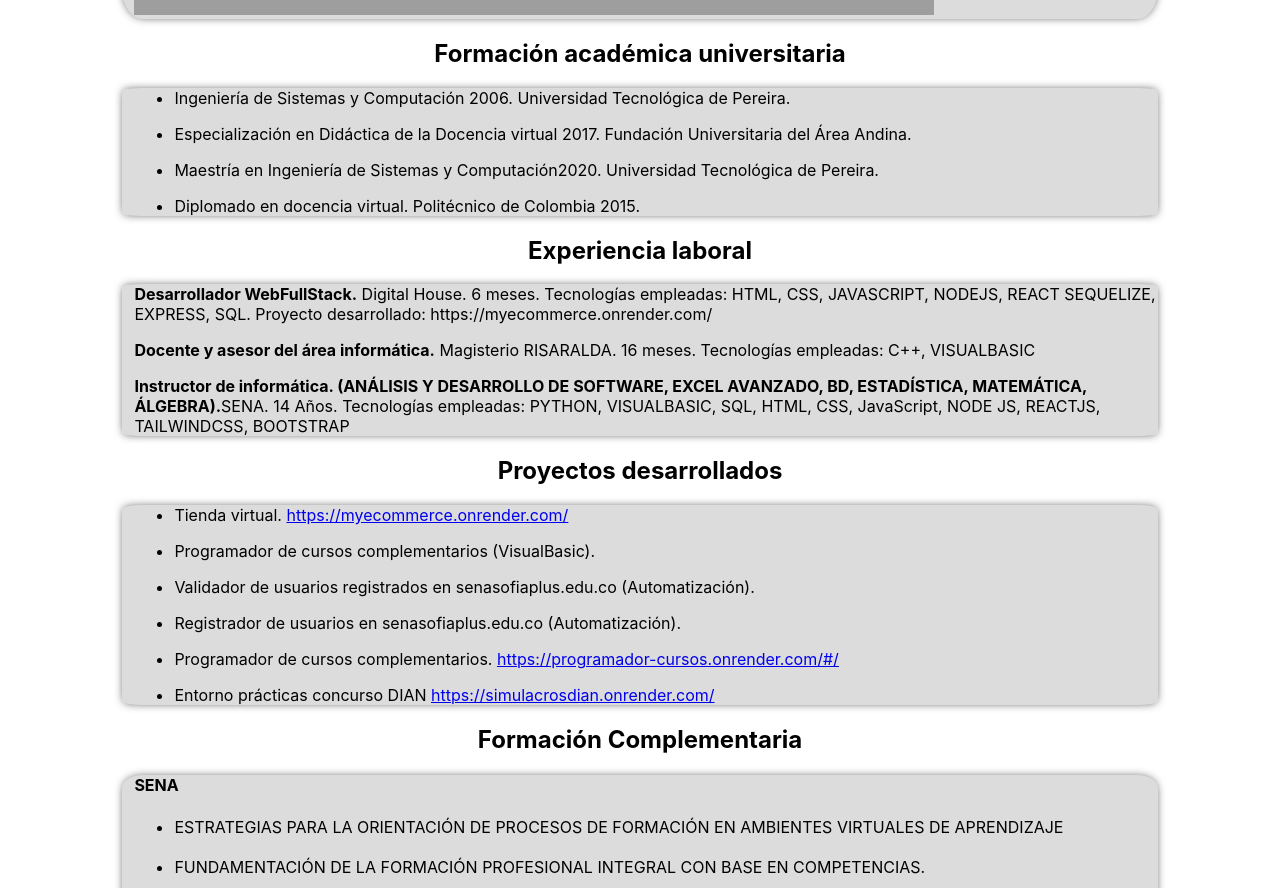
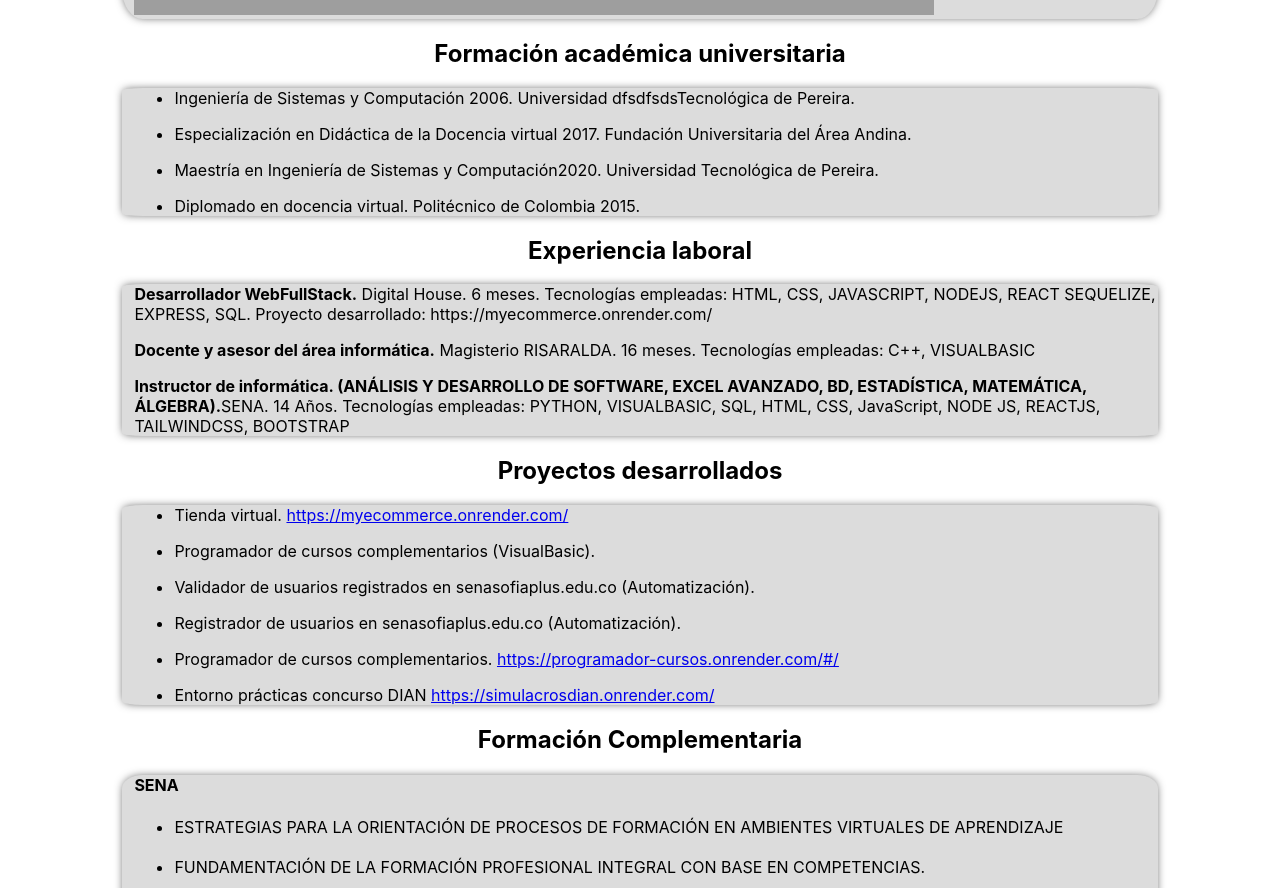
Before and after one commit to jorgeloaiza48/myCV, a React (Create React App) app: page / in a window 1280 px wide. Shown: the part 1857-2745 px from the top of the page. Built offline with nearby package versions, Linux system fonts and the light colour scheme; grey boxes are pictures that could not be loaded.

Commit message:
actualizando nodejs

```diff
--- a/src/components/main/Main.js
+++ b/src/components/main/Main.js
@@ -37,7 +37,7 @@
       <h2>Formación académica universitaria</h2>
       <div className="cvMain">
         <ul>
-          <li><p>Ingeniería de Sistemas y Computación 2006. Universidad Tecnológica de Pereira.</p></li>
+          <li><p>Ingeniería de Sistemas y Computación 2006. Universidad dfsdfsdsTecnológica de Pereira.</p></li>
           <li><p>Especialización en Didáctica de la Docencia virtual 2017. Fundación Universitaria del Área Andina. </p></li>
           <li><p>Maestría en Ingeniería de Sistemas y Computación2020. Universidad Tecnológica de Pereira.</p></li>
           <li><p>Diplomado en docencia virtual. Politécnico de Colombia 2015.</p></li>
```
